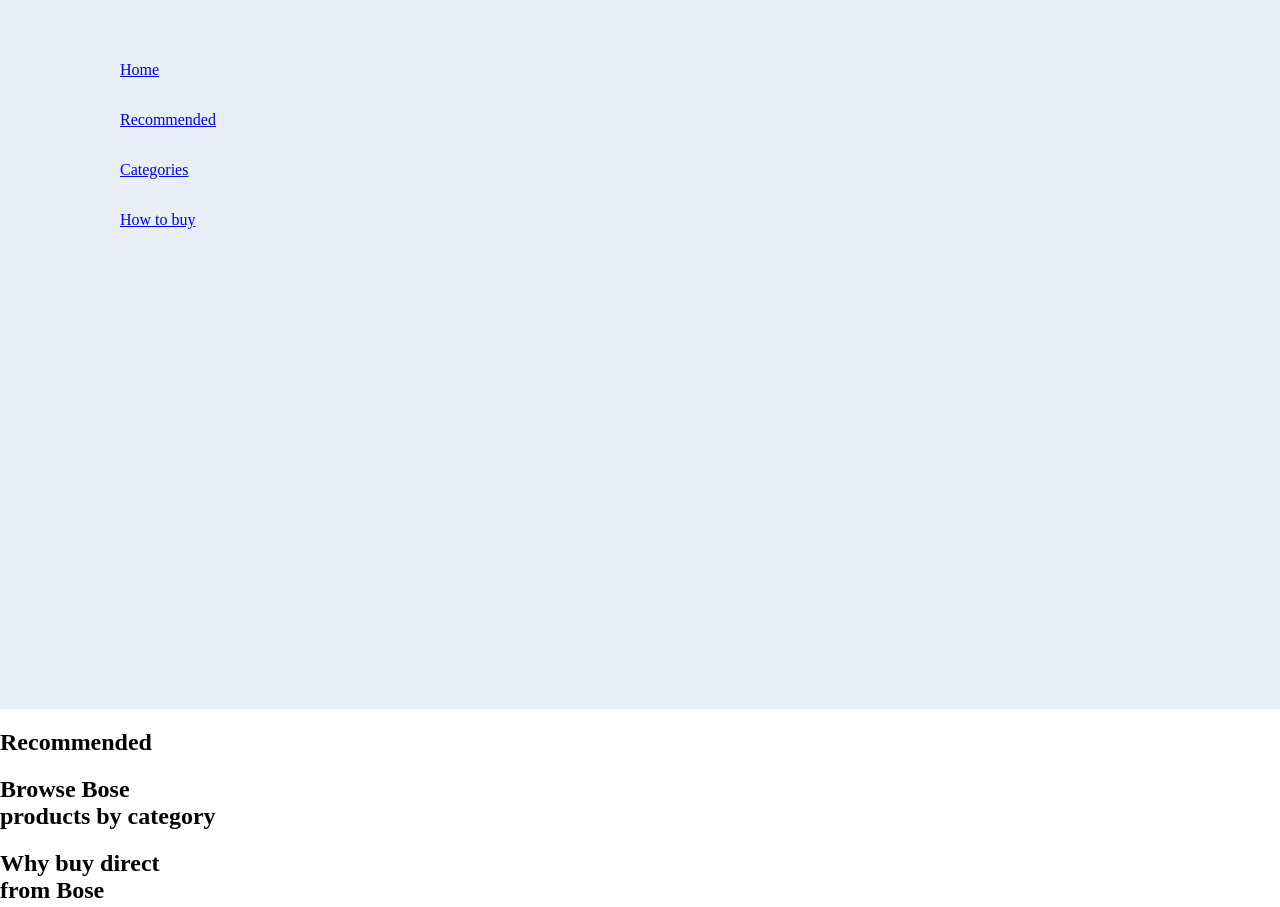
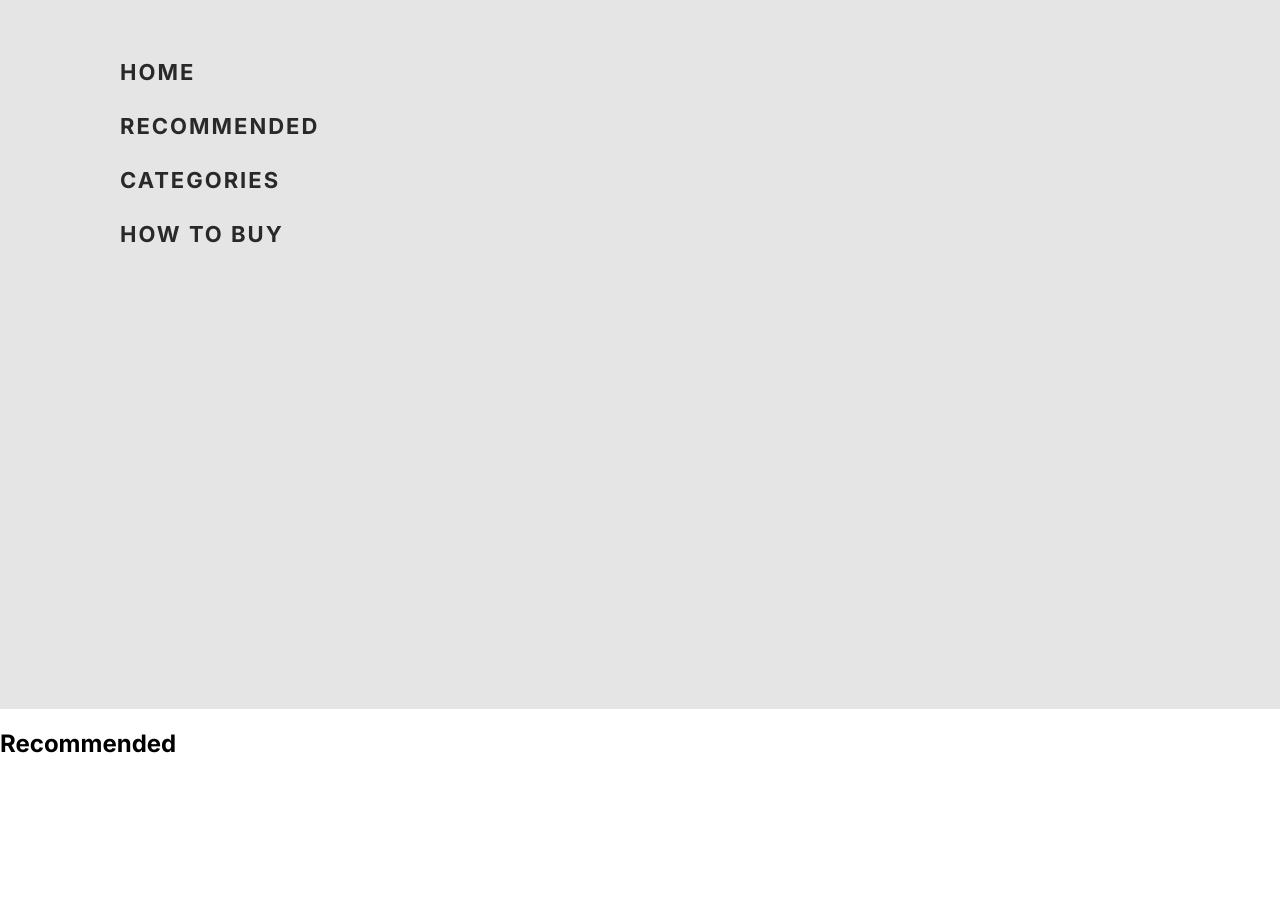
Before and after one commit to Roman80-IT/Bose-2, a plain HTML site: page index.html in a window 1280 px wide. Shown: the part 891-1798 px from the top of the page. Drawn offline with Linux system fonts and the light colour scheme.

Commit message:
Update style.css

```diff
--- a/style.css
+++ b/style.css
@@ -1,10 +1,15 @@
-/* #region page */
+html {
+  scroll-behavior: smooth;
+}
+
 body {
   margin: 0;
+  font-family: "Inter", sans-serif;
 }
 
-/* #endregion */
-
+section {
+  height: 800px;
+}
 /* #region header */
 .header {
   display: flex;
@@ -14,8 +19,7 @@ body {
   box-sizing: border-box;
   height: 100vh;
   padding: 64px 120px;
-
-  background-image: url(/images/header-bg.png);
+  background-image: url(images/header-bg.png);
   background-position: center;
   background-repeat: no-repeat;
   background-size: cover;
@@ -25,13 +29,13 @@ body {
   display: flex;
   justify-content: space-between;
 }
-
+/* #endregion */
 /* #region menu */
 .menu {
   box-sizing: border-box;
   height: 100vh;
   padding: 64px 120px;
-  background: #e8eff9;
+  background: #e5e5e5;
 }
 
 .menu__top {
@@ -39,9 +43,21 @@ body {
   justify-content: space-between;
   margin-bottom: 64px;
 }
-
+/* #endregion */
+/* #region nav */
 .nav {
   display: flex;
   flex-direction: column;
   gap: 32px;
 }
+
+.nav__link {
+  color: #292929;
+  text-decoration: none;
+  font-weight: bold;
+  font-size: 22px;
+  line-height: 22px;
+  text-transform: uppercase;
+  letter-spacing: 2px;
+}
+/* #endregion */
```
